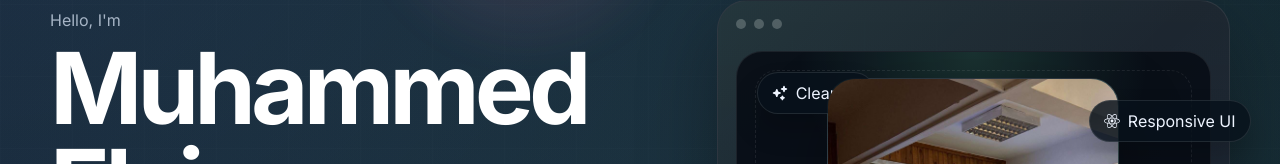
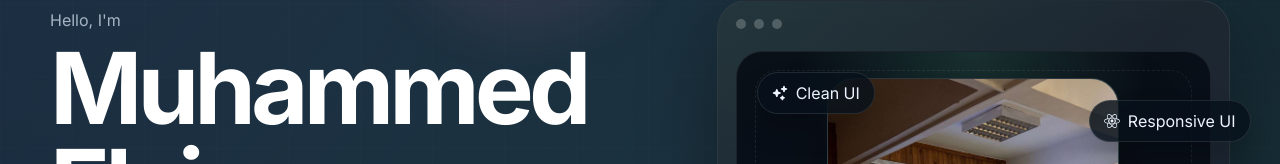
Before and after one commit to muhammedkhaled0/portfolio, a Next.js app: page / in a window 1280 px wide. Shown: the part 212-376 px from the top of the page. Built offline with nearby package versions, Linux system fonts and the light colour scheme.

Commit message:
enhance hero-sec

```diff
--- a/app/globals.css
+++ b/app/globals.css
@@ -120,6 +120,9 @@ html{
         @media screen and (max-width:1000px){
           .brand{
             font-size:1rem;
+          }
+          .hero-section{
+            padding-inline: 10px;
           }
         }
 
@@ -416,7 +419,7 @@ html{
           position: absolute;
           top: 20px;
           left: 20px;
-          z-index: 1;
+          z-index: 100;
         }
 
         .photo-frame {
```
